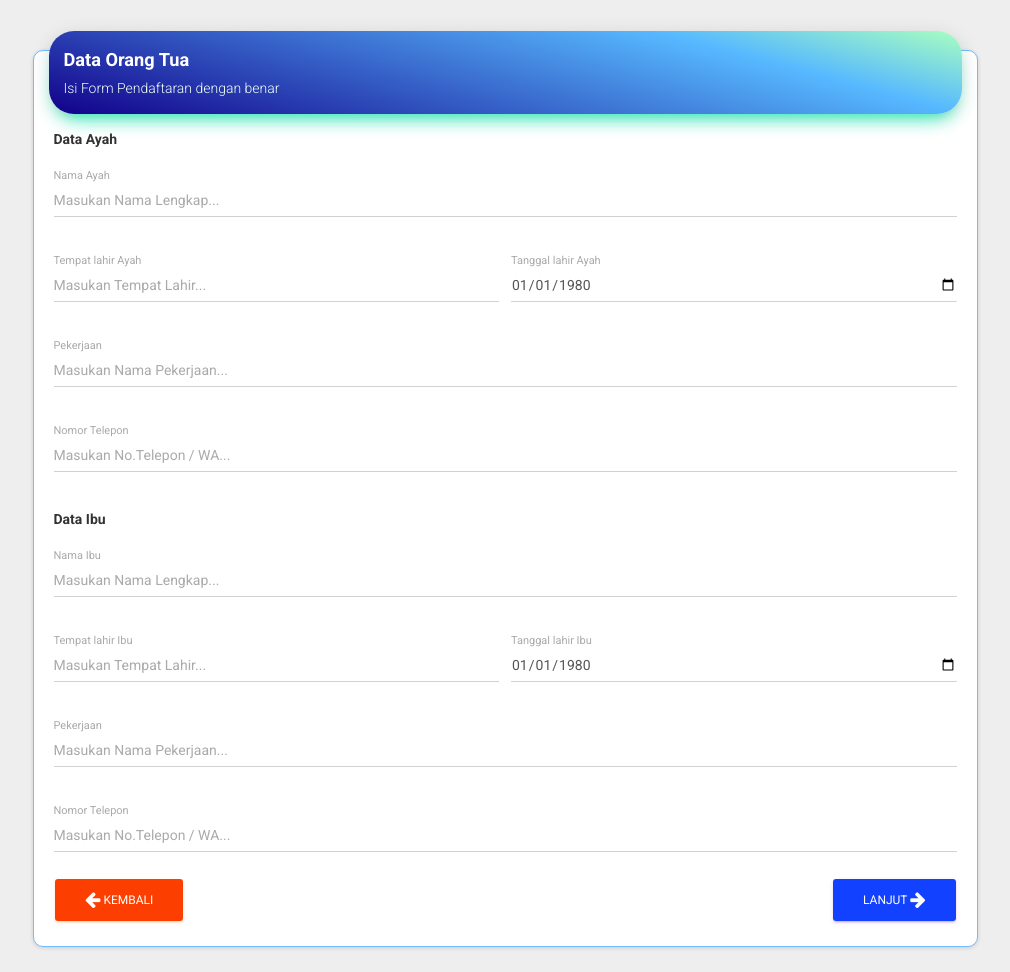
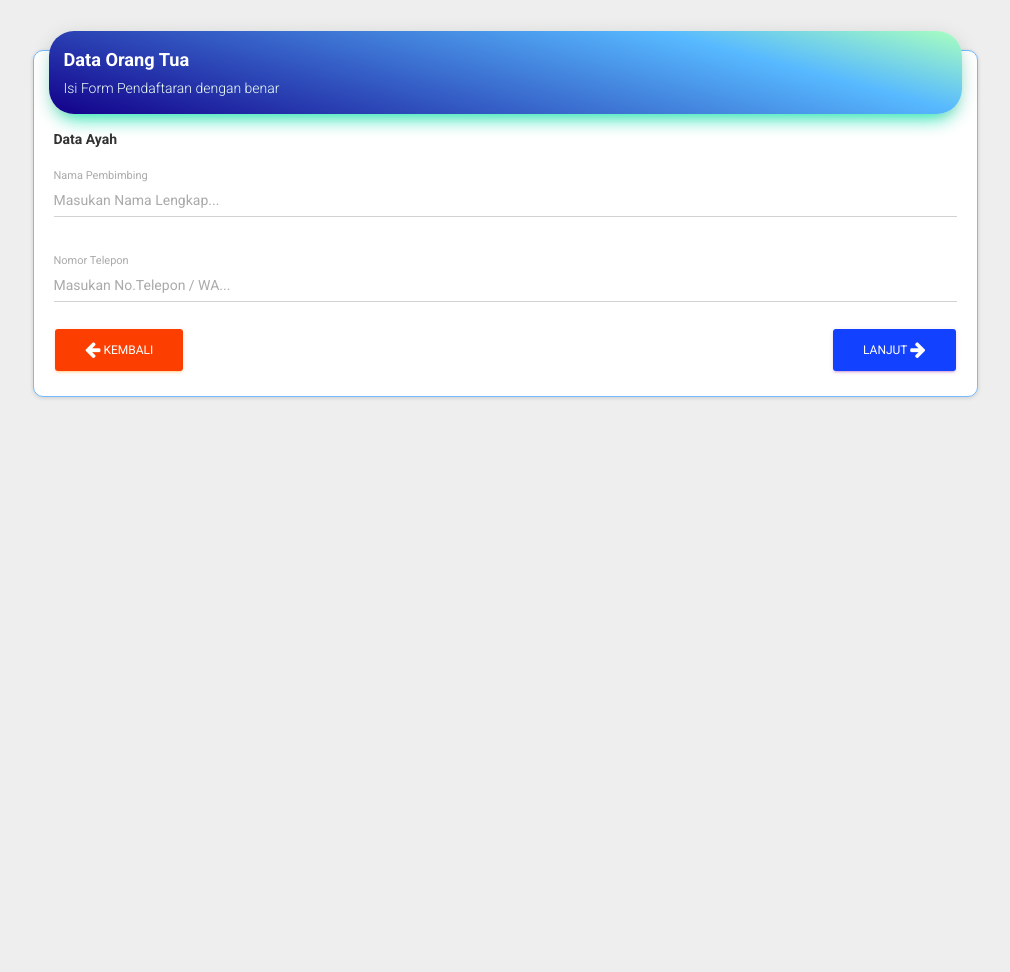
Before and after one commit to salsaar12/Aplikasi_Daftar_Magang-main, a PHP site: page /daftar_data_orangtua.php in a window 1280 px wide. Shown: the whole page, without its empty margins (135-1145 px from the left). After the commit the page ends 399 px from the top, so only its background shows below. Run offline with PHP 8.4, Linux system fonts and the light colour scheme.

Commit message:
Update daftar_data_orangtua.php

```diff
--- a/daftar_data_orangtua.php
+++ b/daftar_data_orangtua.php
@@ -66,13 +66,13 @@ if (isset($_POST['submit'])) {
                                 <div class="row">
                                     <div class="col-md-12">
                                         <div class="form-group label-floating">
-                                            <label class="control-label">Nama Ayah</label>
+                                            <label class="control-label">Nama Pembimbing</label>
                                             <input type="text" class="form-control" name="father_name" placeholder="Masukan Nama Lengkap..." required value="<?php isset($_SESSION['father_name'])  ?  print($_SESSION['father_name']) : ""; ?>" autofocus>
                                         </div>
                                     </div>
                                 </div>
 
-                                <div class="row">
+                                <!-- <div class="row">
                                     <div class="col-md-6">
                                         <div class="form-group label-floating">
                                             <label class="control-label">Tempat lahir Ayah</label>
@@ -94,7 +94,7 @@ if (isset($_POST['submit'])) {
                                             <input type="text" class="form-control" name="father_job" placeholder="Masukan Nama Pekerjaan..." required value="<?php isset($_SESSION['father_job'])  ?  print($_SESSION['father_job']) : ""; ?>">
                                         </div>
                                     </div>
-                                </div>
+                                </div> -->
 
                                 <div class="row">
                                     <div class="col-md-12">
@@ -111,10 +111,10 @@ if (isset($_POST['submit'])) {
 
 
 
-                            <fieldset class="the-fieldset" style="margin-top: 20px">
+                            <!-- <fieldset class="the-fieldset" style="margin-top: 20px">
                                 <legend class="the-legend"><b>Data Ibu</b></legend>
-                                <!-- Father data form input -->
-                                <!-- Mother data form input -->
+                                <!-- Father data form input
+                                <!-- Mother data form input
                                 <div class="row">
                                     <div class="col-md-12">
                                         <div class="form-group label-floating">
@@ -148,7 +148,7 @@ if (isset($_POST['submit'])) {
                                     </div>
                                 </div>
 
-                                <!-- END Mother data form input -->
+                                <!-- END Mother data form input
 
                                 <div class="row">
                                     <div class="col-md-12">
@@ -158,7 +158,7 @@ if (isset($_POST['submit'])) {
                                         </div>
                                     </div>
                                 </div>
-                            </fieldset>
+                            </fieldset> -->
 
 
                             <?php
```
